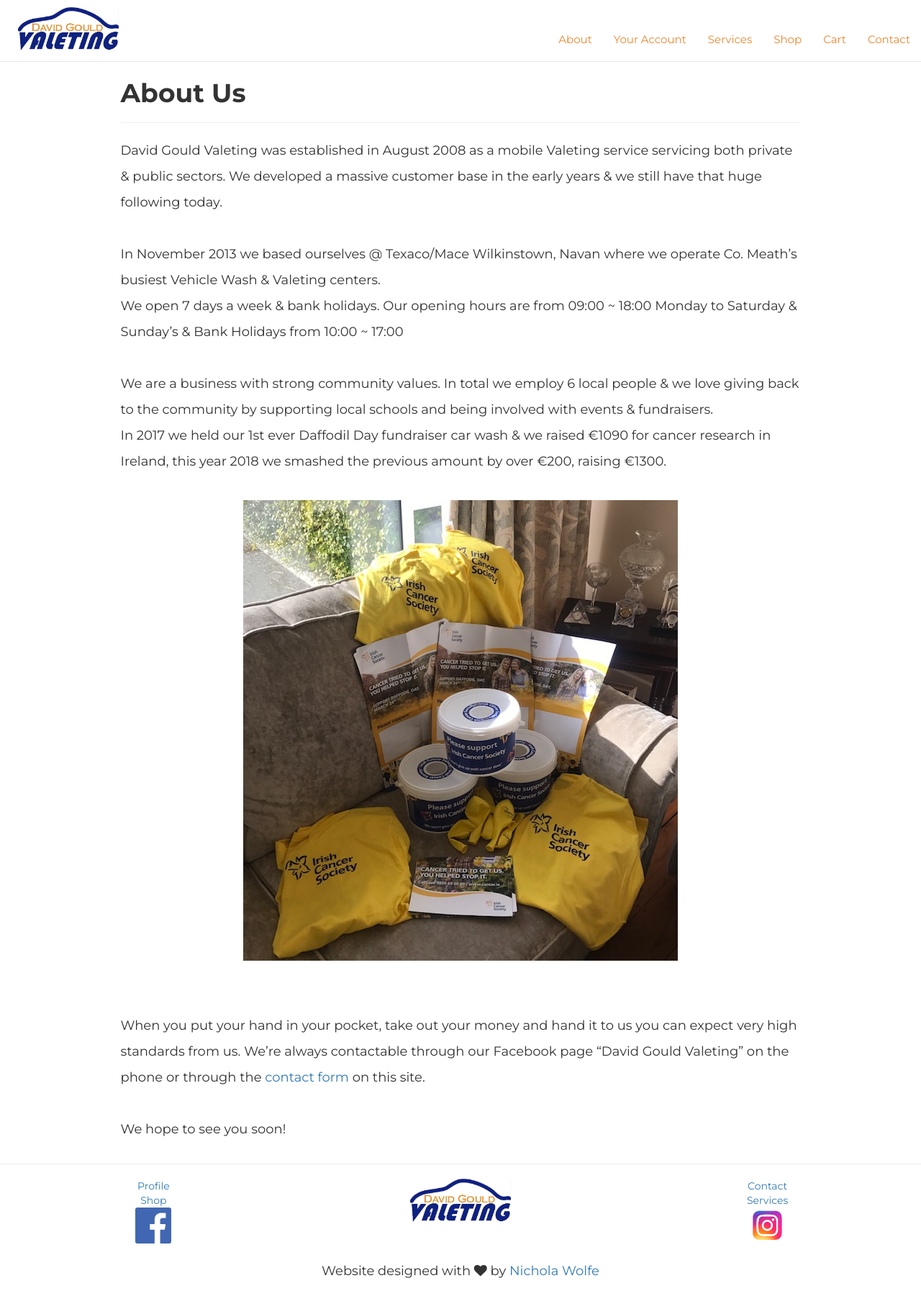
After one commit to wolfenchic/valet_prj, a Django app: page /about in a window 1280 px wide. The commit adds this page. Shown: the whole page at 72% size. Run offline with Django 3.2, Linux system fonts and the light colour scheme; some libraries are stand-ins or nearby versions.

Commit message:
Added about page

```diff
--- a/accounts/templates/accounts/contact.html
+++ b/accounts/templates/accounts/contact.html
@@ -31,7 +31,7 @@
                          <br>
                          C15 EYOP
                          <br>
-                         Ph: 01-11111111
+                         Ph: 046-9028456
                          </p>
                          <iframe class="img-responsive" src="https://www.google.com/maps/embed?pb=!1m18!1m12!1m3!1d18879.732175630095!2d-6.729534977744702!3d53.739965000000005!2m3!1f0!2f0!3f0!3m2!1i1024!2i768!4f13.1!3m3!1m2!1s0x0%3A0x96ece08a6369995c!2sDoughty%E2%80%99s+Texaco+Mace!5e0!3m2!1sen!2sie!4v1528054244984" allowfullscreen></iframe>
                     </div>
--- a/accounts/templates/accounts/profile.html
+++ b/accounts/templates/accounts/profile.html
@@ -37,7 +37,7 @@
   <label for="comment">Message:</label>
   <textarea class="form-control text-center" placeholder="Enter a message for the recipient here" rows="3" id="comment"></textarea>
 </div>
-<p>Value of Voucher: €20.00 </p>
+<p>Value of Voucher:  </p>
 <button class="btn-print">Print</button>
 </div>
 
--- a/accounts/views.py
+++ b/accounts/views.py
@@ -1,4 +1,4 @@
-from django.shortcuts import render, redirect
+from django.shortcuts import render, redirect,  get_object_or_404
 from django.http import HttpResponse
 from django.contrib import auth, messages
 from .forms import UserLoginForm
@@ -48,7 +48,8 @@
 @login_required()
 def profile(request):
     orders = Order.objects.filter(user = request.user)
-    return render(request, 'accounts/profile.html', {'orders': orders})
+    order_detail = OrderLineItem.objects.all()
+    return render(request, 'accounts/profile.html', {'orders': orders, 'order_detail': order_detail})
 
 def register(request):
     if request.method == 'POST':
--- a/checkout/views.py
+++ b/checkout/views.py
@@ -35,6 +35,7 @@
                 service = service,
                 quantity = quantity
                 )
+
             order_line_item.save()
         print("did cart stuff")
 
--- a/home/static/home/style.css
+++ b/home/static/home/style.css
@@ -217,7 +217,7 @@
     padding: 20px 20px 20px 20px;
 }
 
-.socialLogo {
+.socialLogo, .daffodil {
     margin: auto;
 }
 
--- /dev/null
+++ b/home/templates/about.html
@@ -0,0 +1,50 @@
+{% extends "base.html" %} {% load staticfiles %} {% load bootstrap_tags %} {% block content %}
+
+<br>
+<br>
+
+<div class="container">
+    <div class="row">
+
+        <div class="col-sm-10 col-lg-10 col-xs-12 col-sm-offset-1 col-lg-offset-1">
+              <h1>About Us</h1>
+              <hr>
+            <p>David Gould Valeting was established in August 2008 as a mobile Valeting service servicing both private & public sectors. We developed a massive customer base in the early years & we still have that huge following today.
+            <br>
+            <br>
+            In November 2013 we based ourselves @ Texaco/Mace Wilkinstown, Navan where we operate Co. Meath’s busiest Vehicle Wash & Valeting centers.
+            <br>
+            We open 7 days a week & bank holidays. Our opening hours are from 09:00 ~ 18:00 Monday to Saturday & Sunday’s & Bank Holidays from 10:00 ~ 17:00
+
+            <br>
+            <br>
+            We are a business with strong community values. In total we employ 6 local people & we love giving back to the community by supporting local schools and being involved with events & fundraisers.
+             <br>
+             In 2017 we held our 1st ever Daffodil Day fundraiser car wash & we raised €1090 for cancer research in Ireland, this year 2018 we smashed the previous amount by over €200, raising €1300.
+             <br>
+            <br>
+               <img class="img-responsive daffodil" src="{% static 'home/images/daffodil.jpg' %}" alt="David Gould, Valet, Mobile Valet, Car Wash, Car wash Ireland.">
+
+        <br>
+        <br>
+
+
+When you put your hand in your pocket, take out your money and hand it to us you can expect very high standards from us.
+
+We’re always contactable through our Facebook page “David Gould Valeting” on the phone or through the  <a href="{% url 'contact' %}">contact form</a> on this site.
+         <br>
+         <br>
+
+         We hope to see you soon!
+
+         </p>
+
+
+        </div>
+
+        </div>
+    </div>
+
+</div>
+
+{% endblock content %}
--- a/home/templates/home.html
+++ b/home/templates/home.html
@@ -24,6 +24,7 @@
             <h1>About Us</h1>
             <p>David Gould Valeting was established in August 2008 as a mobile Valeting service servicing both private & public sectors. We developed a massive customer base in the early years & we still have that huge following today. We pride ourselves on our excellent customer service and extremely high standards.
             <br>
+            <a href="{% url 'about' %}" class="btn btn-default readButton" role="button">Read More</a>
             </p>
         </div>
     </div>
--- a/home/views.py
+++ b/home/views.py
@@ -11,3 +11,6 @@
 def get_home_page(request):
   services = Service.objects.all()
   return render(request, 'home.html', {'services': services})
+
+def get_about_page(request):
+  return render(request, 'about.html')
--- a/valet_prj/urls.py
+++ b/valet_prj/urls.py
@@ -19,6 +19,7 @@
 from django.conf import settings
 from services import urls as services_urls
 from home.views import get_home_page
+from home.views import get_about_page
 from services.views import get_services_page
 from accounts import urls as accounts_urls
 from cart import urls as cart_urls
@@ -29,6 +30,7 @@
 urlpatterns = [
     url(r'^admin/', admin.site.urls),
     url(r'^$', get_home_page, name='home'),
+    url(r'^about', get_about_page, name='about'),
     url(r'^services/', include(services_urls)),
     url(r'^accounts/', include(accounts_urls)),
     url(r'^cart/', include(cart_urls)),
```
Also changed, not shown: home/static/home/images/daffodil.jpg (added).
